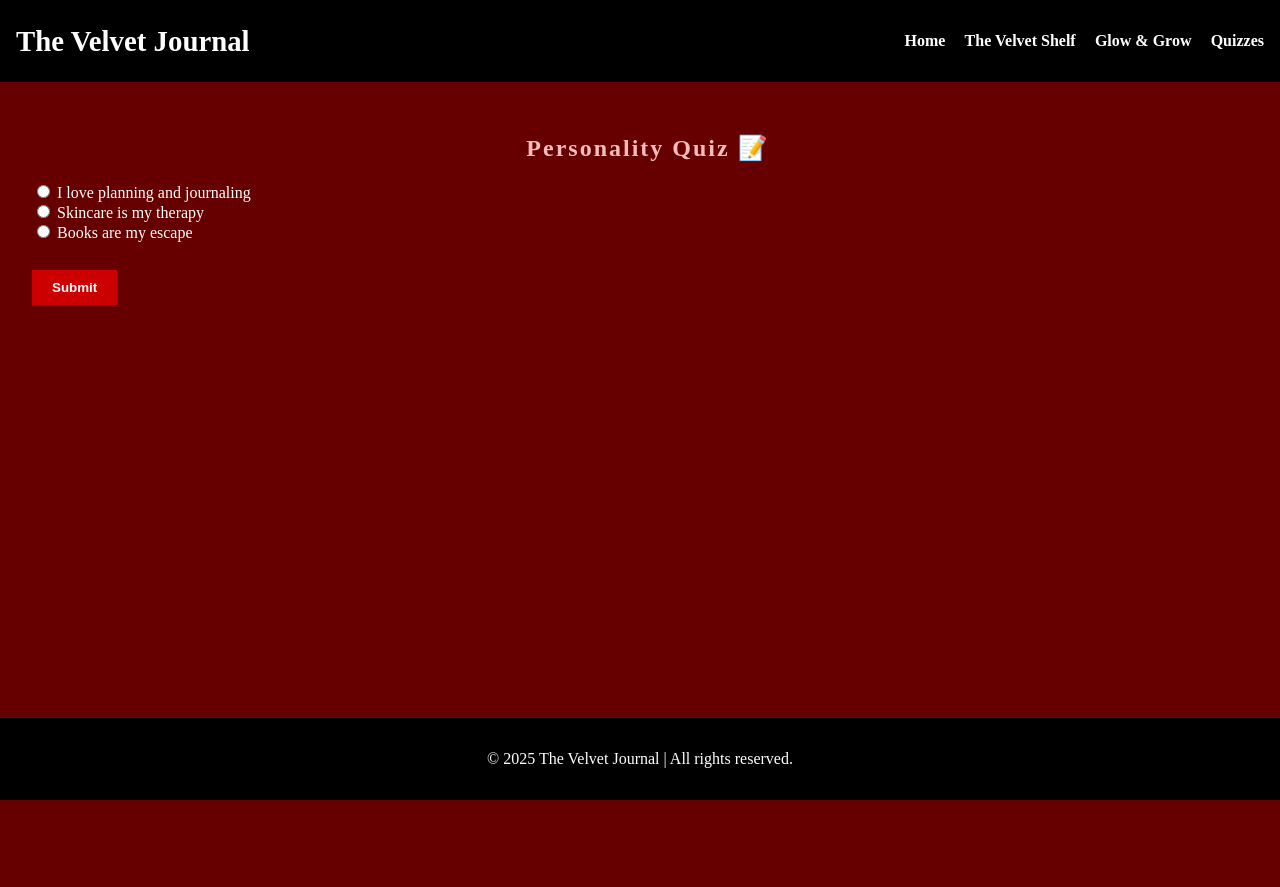
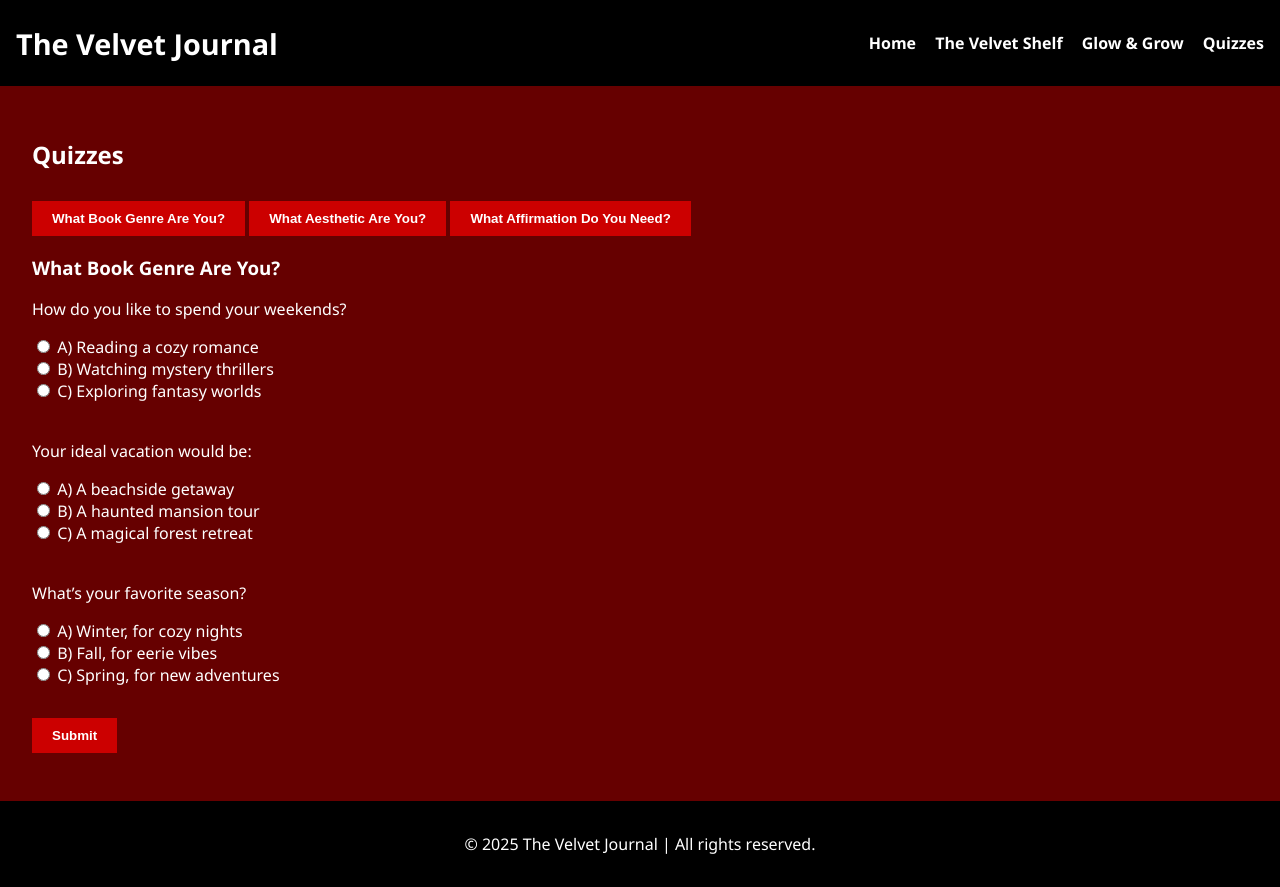
Before and after one commit to KP2305/The-Velvet-Journal, a PHP site: page /quiz.html in a window 1280 px wide. Before the commit the page ends 800 px from the top, so only its background shows below. Run offline with PHP 8.4, Linux system fonts and the light colour scheme.

Commit message:
Add files via upload

```diff
--- a/quiz.html
+++ b/quiz.html
@@ -3,7 +3,7 @@
 <head>
   <meta charset="UTF-8">
   <meta name="viewport" content="width=device-width, initial-scale=1.0">
-  <title>Quiz | The Velvet Journal</title>
+  <title>Quizzes | The Velvet Journal</title>
   <link rel="stylesheet" href="styless.css">
   <script src="script.js"></script>
 </head>
@@ -20,19 +20,174 @@
       </ul>
     </div>
   </header>
-<main>
-    <h2>Personality Quiz 📝</h2>
-    <form id="quizForm">
-      <label><input type="radio" name="q" value="1"> I love planning and journaling</label><br>
-      <label><input type="radio" name="q" value="2"> Skincare is my therapy</label><br>
-      <label><input type="radio" name="q" value="3"> Books are my escape</label><br><br>
-      <button type="submit">Submit</button>
-    </form>
-    <p id="quizResult"></p>
+
+  <main>
+    <h2>Quizzes</h2>
+    <!-- Quiz Navigation (within the page) -->
+    <div id="quizMenu">
+      <button onclick="showQuiz('bookGenre')">What Book Genre Are You?</button>
+      <button onclick="showQuiz('aesthetic')">What Aesthetic Are You?</button>
+      <button onclick="showQuiz('affirmation')">What Affirmation Do You Need?</button>
+    </div>
+
+    <!-- Book Genre Quiz -->
+    <div id="bookGenre" class="quiz-section">
+      <h3>What Book Genre Are You?</h3>
+      <form id="genreQuizForm">
+        <p>How do you like to spend your weekends?</p>
+        <label><input type="radio" name="q1" value="Romance"> A) Reading a cozy romance</label><br>
+        <label><input type="radio" name="q1" value="Thriller"> B) Watching mystery thrillers</label><br>
+        <label><input type="radio" name="q1" value="Fantasy"> C) Exploring fantasy worlds</label><br><br>
+
+        <p>Your ideal vacation would be:</p>
+        <label><input type="radio" name="q2" value="Romance"> A) A beachside getaway</label><br>
+        <label><input type="radio" name="q2" value="Thriller"> B) A haunted mansion tour</label><br>
+        <label><input type="radio" name="q2" value="Fantasy"> C) A magical forest retreat</label><br><br>
+
+        <p>What’s your favorite season?</p>
+        <label><input type="radio" name="q3" value="Romance"> A) Winter, for cozy nights</label><br>
+        <label><input type="radio" name="q3" value="Thriller"> B) Fall, for eerie vibes</label><br>
+        <label><input type="radio" name="q3" value="Fantasy"> C) Spring, for new adventures</label><br><br>
+
+        <button type="button" onclick="calculateGenre()">Submit</button>
+      </form>
+      <p id="genreResult"></p>
+    </div>
+
+    <!-- Aesthetic Quiz -->
+    <div id="aesthetic" class="quiz-section">
+      <h3>What Aesthetic Are You?</h3>
+      <form id="aestheticQuizForm">
+        <p>How would you describe your ideal outfit?</p>
+        <label><input type="radio" name="q1" value="Coquette"> A) Soft, delicate, and feminine</label><br>
+        <label><input type="radio" name="q1" value="Dark Feminine"> B) Bold, edgy, with dark vibes</label><br>
+        <label><input type="radio" name="q1" value="Grunge"> C) Vintage, with a rebellious touch</label><br><br>
+
+        <p>Your ideal environment is:</p>
+        <label><input type="radio" name="q2" value="Coquette"> A) Elegant and serene</label><br>
+        <label><input type="radio" name="q2" value="Dark Feminine"> B) Moody, mysterious, and dimly lit</label><br>
+        <label><input type="radio" name="q2" value="Grunge"> C) Industrial, with a creative mess</label><br><br>
+
+        <p>Your perfect hobby is:</p>
+        <label><input type="radio" name="q3" value="Coquette"> A) Reading love stories with tea</label><br>
+        <label><input type="radio" name="q3" value="Dark Feminine"> B) Painting dark, abstract art</label><br>
+        <label><input type="radio" name="q3" value="Grunge"> C) Thrifting for unique finds</label><br><br>
+
+        <button type="button" onclick="calculateAesthetic()">Submit</button>
+      </form>
+      <p id="aestheticResult"></p>
+    </div>
+
+    <!-- Affirmation Quiz -->
+    <div id="affirmation" class="quiz-section">
+      <h3>What Affirmation Do You Need?</h3>
+      <form id="affirmationQuizForm">
+        <p>How do you feel about your current journey in life?</p>
+        <label><input type="radio" name="q1" value="affirmation1"> A) Excited but unsure of the path</label><br>
+        <label><input type="radio" name="q1" value="affirmation2"> B) Confident and on track</label><br>
+        <label><input type="radio" name="q1" value="affirmation3"> C) Overwhelmed and stressed</label><br><br>
+
+        <p>How do you usually handle challenges?</p>
+        <label><input type="radio" name="q2" value="affirmation1"> A) I trust my instincts and take risks</label><br>
+        <label><input type="radio" name="q2" value="affirmation2"> B) I stay calm and keep a positive mindset</label><br>
+        <label><input type="radio" name="q2" value="affirmation3"> C) I retreat and try to regroup</label><br><br>
+
+        <p>What’s your biggest fear right now?</p>
+        <label><input type="radio" name="q3" value="affirmation1"> A) Not finding my true purpose</label><br>
+        <label><input type="radio" name="q3" value="affirmation2"> B) Losing my confidence</label><br>
+        <label><input type="radio" name="q3" value="affirmation3"> C) Not being able to handle everything</label><br><br>
+
+        <button type="button" onclick="calculateAffirmation()">Submit</button>
+      </form>
+      <p id="affirmationResult"></p>
+    </div>
   </main>
 
   <footer>
     <p>&copy; 2025 The Velvet Journal | All rights reserved.</p>
   </footer>
+
+  <script>
+    function showQuiz(quizName) {
+      // Hide all quizzes
+      var quizzes = document.querySelectorAll('.quiz-section');
+      quizzes.forEach(function(quiz) {
+        quiz.style.display = 'none';
+      });
+
+      // Show selected quiz
+      document.getElementById(quizName).style.display = 'block';
+    }
+
+    // Default to showing the first quiz
+    showQuiz('bookGenre');
+
+    // Book Genre Quiz Logic
+    function calculateGenre() {
+      const form = document.getElementById('genreQuizForm');
+      const formData = new FormData(form);
+      let result = '';
+      let romanceCount = 0;
+      let thrillerCount = 0;
+      let fantasyCount = 0;
+
+      formData.forEach((value) => {
+        if (value === 'Romance') romanceCount++;
+        else if (value === 'Thriller') thrillerCount++;
+        else if (value === 'Fantasy') fantasyCount++;
+      });
+
+      if (romanceCount > thrillerCount && romanceCount > fantasyCount) {
+        result = 'You are a Romance lover!';
+      } else if (thrillerCount > romanceCount && thrillerCount > fantasyCount) {
+        result = 'You are a Thriller mystery enthusiast!';
+      } else {
+        result = 'You are a Fantasy adventurer!';
+      }
+
+      document.getElementById('genreResult').innerText = result;
+    }
+
+    // Aesthetic Quiz Logic
+    function calculateAesthetic() {
+      const form = document.getElementById('aestheticQuizForm');
+      const formData = new FormData(form);
+      let result = '';
+      let coquetteCount = 0;
+      let darkFeminineCount = 0;
+      let grungeCount = 0;
+
+      formData.forEach((value) => {
+        if (value === 'Coquette') coquetteCount++;
+        else if (value === 'Dark Feminine') darkFeminineCount++;
+        else if (value === 'Grunge') grungeCount++;
+      });
+
+      if (coquetteCount > darkFeminineCount && coquetteCount > grungeCount) {
+        result = 'You are a Coquette aesthetic!';
+      } else if (darkFeminineCount > coquetteCount && darkFeminineCount > grungeCount) {
+        result = 'You are a Dark Feminine aesthetic!';
+      } else {
+        result = 'You are a Grunge aesthetic!';
+      }
+
+      document.getElementById('aestheticResult').innerText = result;
+    }
+
+    // Affirmation Quiz Logic
+    function calculateAffirmation() {
+      const form = document.getElementById('affirmationQuizForm');
+      const formData = new FormData(form);
+      let result = '';
+
+      formData.forEach((value) => {
+        if (value === 'affirmation1') result = 'Believe in yourself. You are on the right path!';
+        else if (value === 'affirmation2') result = 'Stay confident. You are capable of handling anything!';
+        else if (value === 'affirmation3') result = 'Take a deep breath. You’ve got this. Stay grounded!';
+      });
+
+      document.getElementById('affirmationResult').innerText = result;
+    }
+  </script>
 </body>
 </html>
--- a/styless.css
+++ b/styless.css
@@ -1,32 +1,12 @@
 html, body {
   height: 100%;
-}
-
-h1 {
-  font-family: 'Cinzel', serif;
-  color: #f7bbbb;
-  text-align: center;
-  letter-spacing: 3px;
-  text-transform: uppercase;
-  font-weight: bold;
-  padding-left: 1rem;
-}
-
-h2, h3 {
-  font-family: 'Cinzel', serif;
-  color: #f7bbbb;
-  text-align: center;
-  letter-spacing: 2px;
-  text-transform: capitalize;
-  font-weight: bold;
-  padding-left: 1rem;
 }
 
 body {
   display: flex;
   flex-direction: column;
   margin: 0;
-  font-family: 'Cinzel', serif;
+  font-family: 'Segoe UI', sans-serif;
   background: #660000; /* Deep red background */
   color: #ffffff; /* White text */
 }
@@ -97,20 +77,6 @@ main {
   flex: 1;
 }
 
-.hero {
-  background: linear-gradient(to bottom, #000000aa, #660000dd), url('your-image.jpg') center/cover no-repeat;
-  color: white;
-  padding: 5rem 2rem;
-  text-align: center;
-}
-
-.card:hover, .column:hover {
-  transform: translateY(-5px);
-  box-shadow: 0 4px 15px rgba(0,0,0,0.3);
-  transition: all 0.3s ease;
-}
-
-
 blockquote.quote {
   font-style: italic;
   border-left: 4px solid #ff9999;
@@ -152,8 +118,6 @@ button {
   color: white;
 }
 
-
-
 footer {
   background: #000000;
   color: #ffffff;
```
Also changed, not shown: glow.html (+45 -5 lines), index.html (+4 -15 lines), profile.html (added, +142 -0 lines), script.js (+68 -43 lines), shelf.html (+13 -8 lines).
